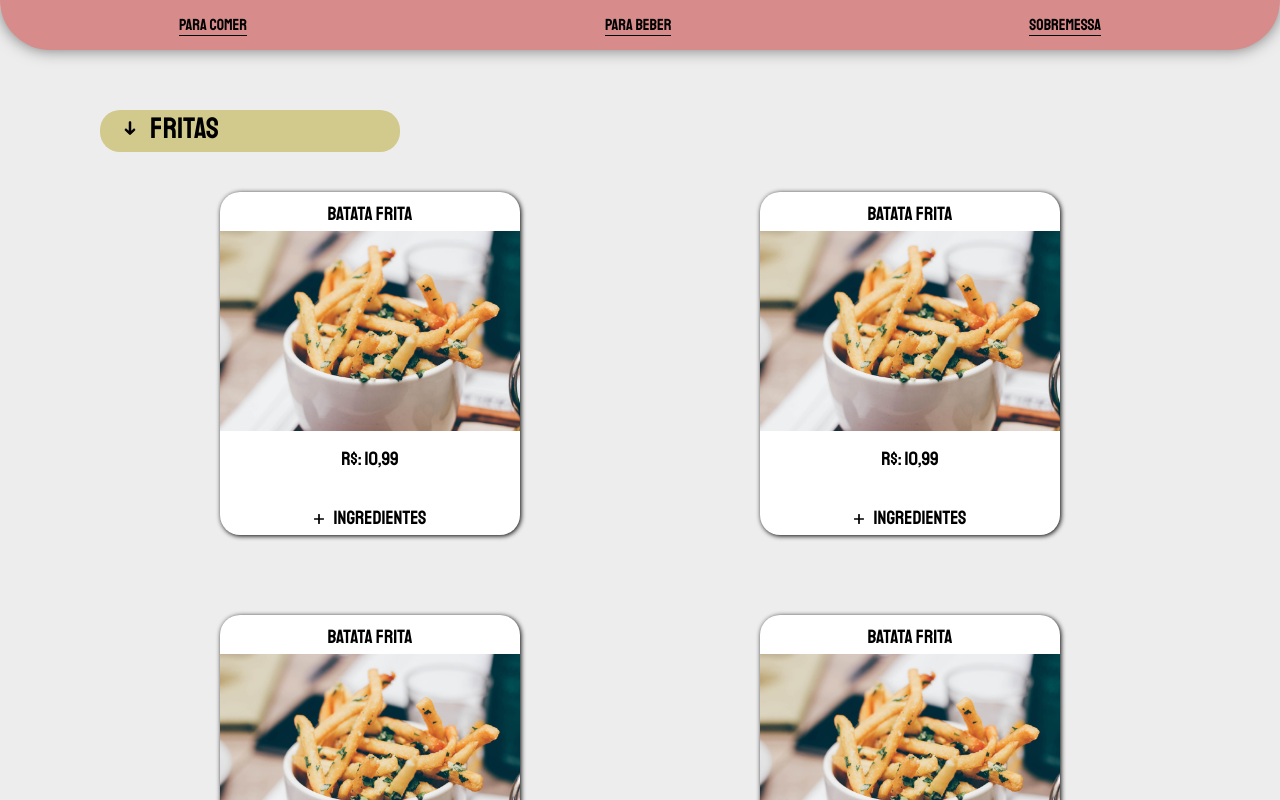
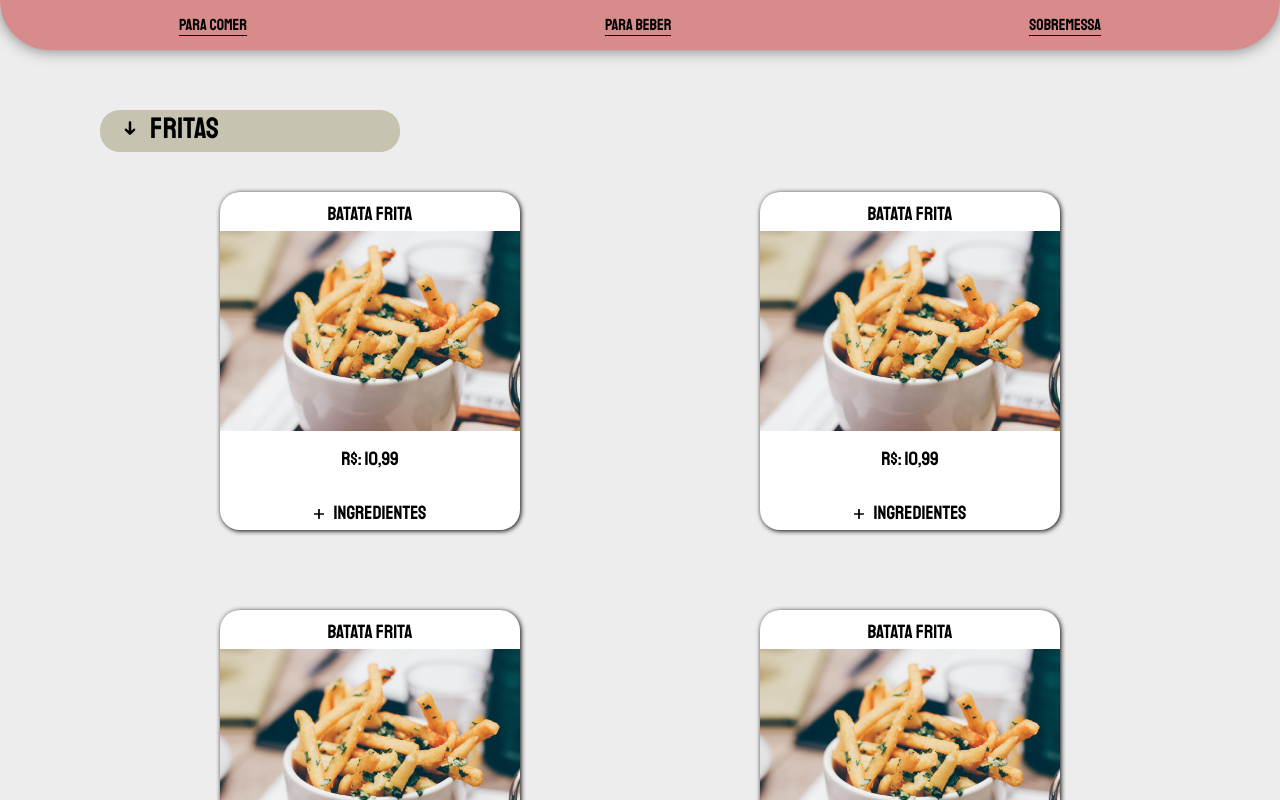
Before and after one commit to MoisesSS1/Hamburgueria, a React (Create React App) app: page / in a window 1280 px wide. Both pictures are taken after a click on the heading "Fritas". Shown: the top 800 px of the page. Built offline with nearby package versions, Linux system fonts and the light colour scheme.

Commit message:
adicionando mais alguns estilos para teste

```diff
--- a/src/components/Card.js
+++ b/src/components/Card.js
@@ -13,7 +13,7 @@ const Card = (props) => {
         <p>{props.preco}</p>
 
         <details>
-        <summary><img className={styles.card_img} src={SetaDesce}/>Ingredientes</summary>
+        <summary className={styles.ingredientes}><img className={styles.card_img} src={SetaDesce}/>Ingredientes</summary>
         <p>{props.ingredientes}</p>
 
         </details>
--- a/src/components/Card.module.css
+++ b/src/components/Card.module.css
@@ -6,17 +6,16 @@
     border-radius: 20px;
     margin: 40px;
     box-shadow: 1px 1px 5px rgb(0, 0, 0);
-
 }
 
 .card .img{
     width: 100%;
     object-fit: cover;
+    padding-top: 5px;
 }
 
 .card p {
     padding-top: 10px;
-    padding-bottom: 5px;
 }
 
 summary .card_img{
@@ -29,6 +28,5 @@ summary .card_img{
 }
 
 summary{
-    padding-top: 0px;
     padding-bottom: 5px;
 }
--- a/src/components/MainParaComer.module.css
+++ b/src/components/MainParaComer.module.css
@@ -16,7 +16,7 @@
     width: 300px;
     font-size: 1.85em;
     padding-left: 20px;
-    background-color: rgb(210, 201, 140);
+    background-color: rgb(198, 195, 177);
     border-radius: 20px;
 }
 
```
